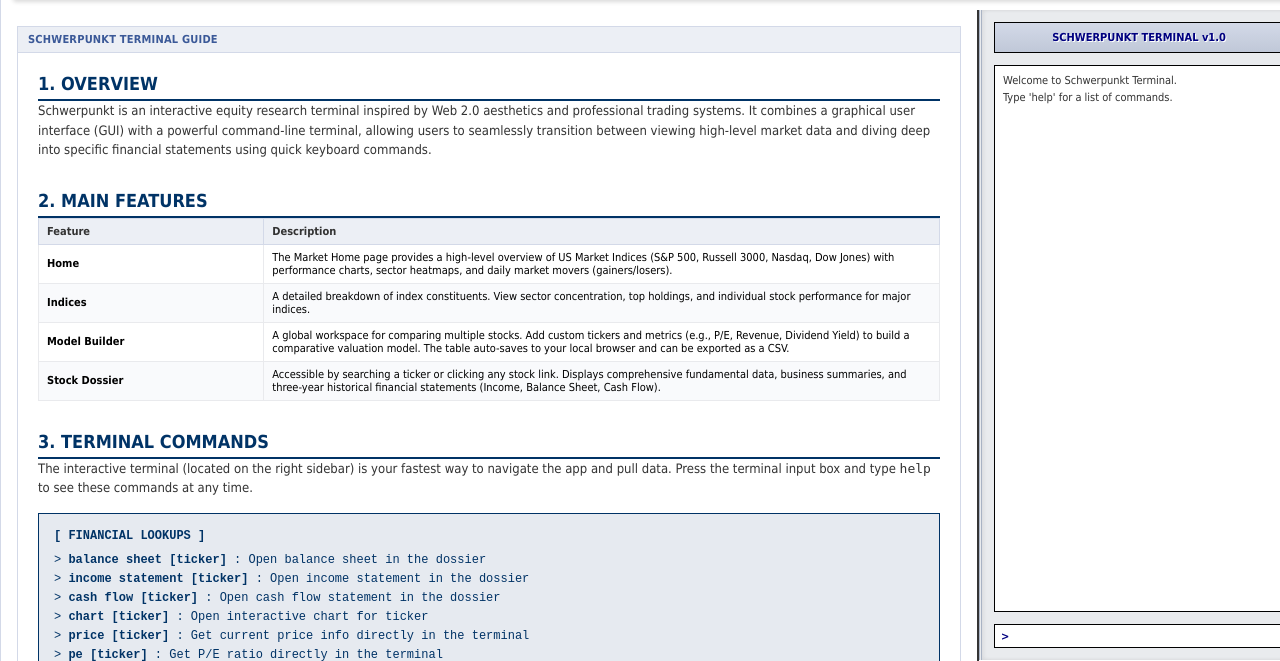
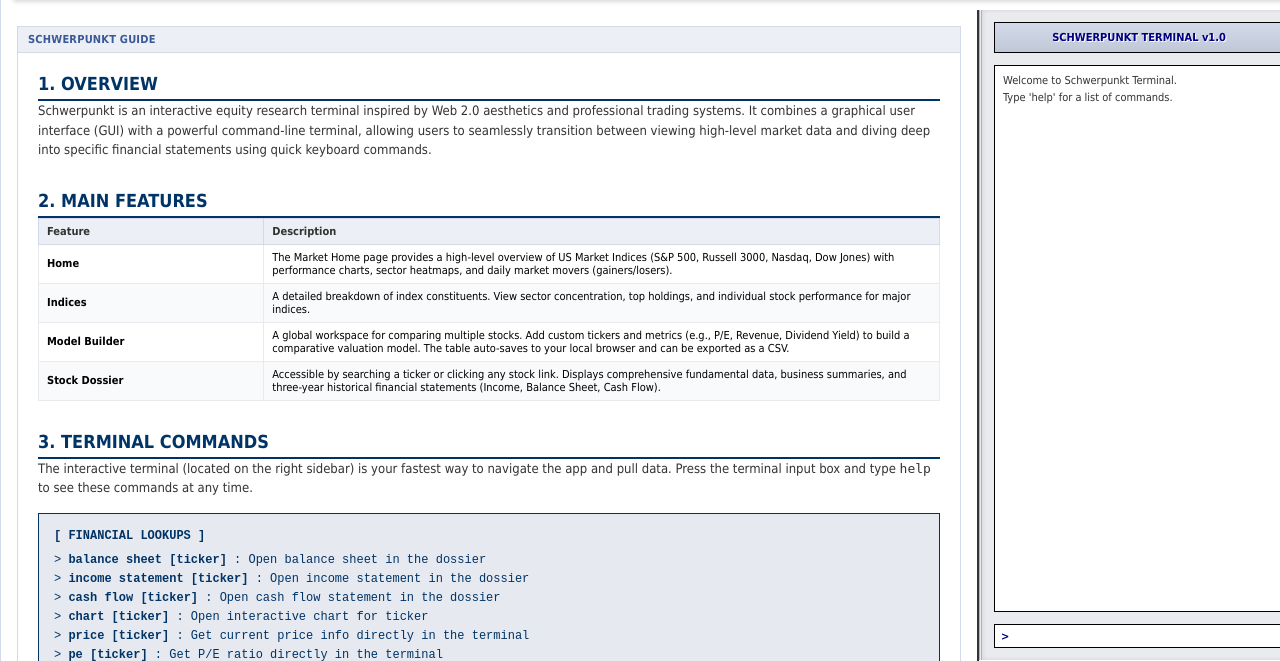
Before and after one commit to Paal-Sandstrom/schwerpunkt, a Flask app: page /guide in a window 1280 px wide. Shown: the part 99-760 px from the top of the page. Run offline with Flask 3, Linux system fonts and the light colour scheme.

Commit message:
Rename Guide title to SCHWERPUNKT GUIDE

```diff
--- a/templates/guide.html
+++ b/templates/guide.html
@@ -5,7 +5,7 @@
 {% block content %}
 <div class="box">
     <div class="box-header" style="display: flex; justify-content: space-between; align-items: center;">
-        <span>SCHWERPUNKT TERMINAL GUIDE</span>
+        <span>SCHWERPUNKT GUIDE</span>
     </div>
     <div class="box-body" style="padding: 20px;">
         <h2 style="color: #003366; font-family: Tahoma, Arial, sans-serif; font-size: 18px; border-bottom: 2px solid #003366; padding-bottom: 5px; margin-top: 0;">1. OVERVIEW</h2>
```
